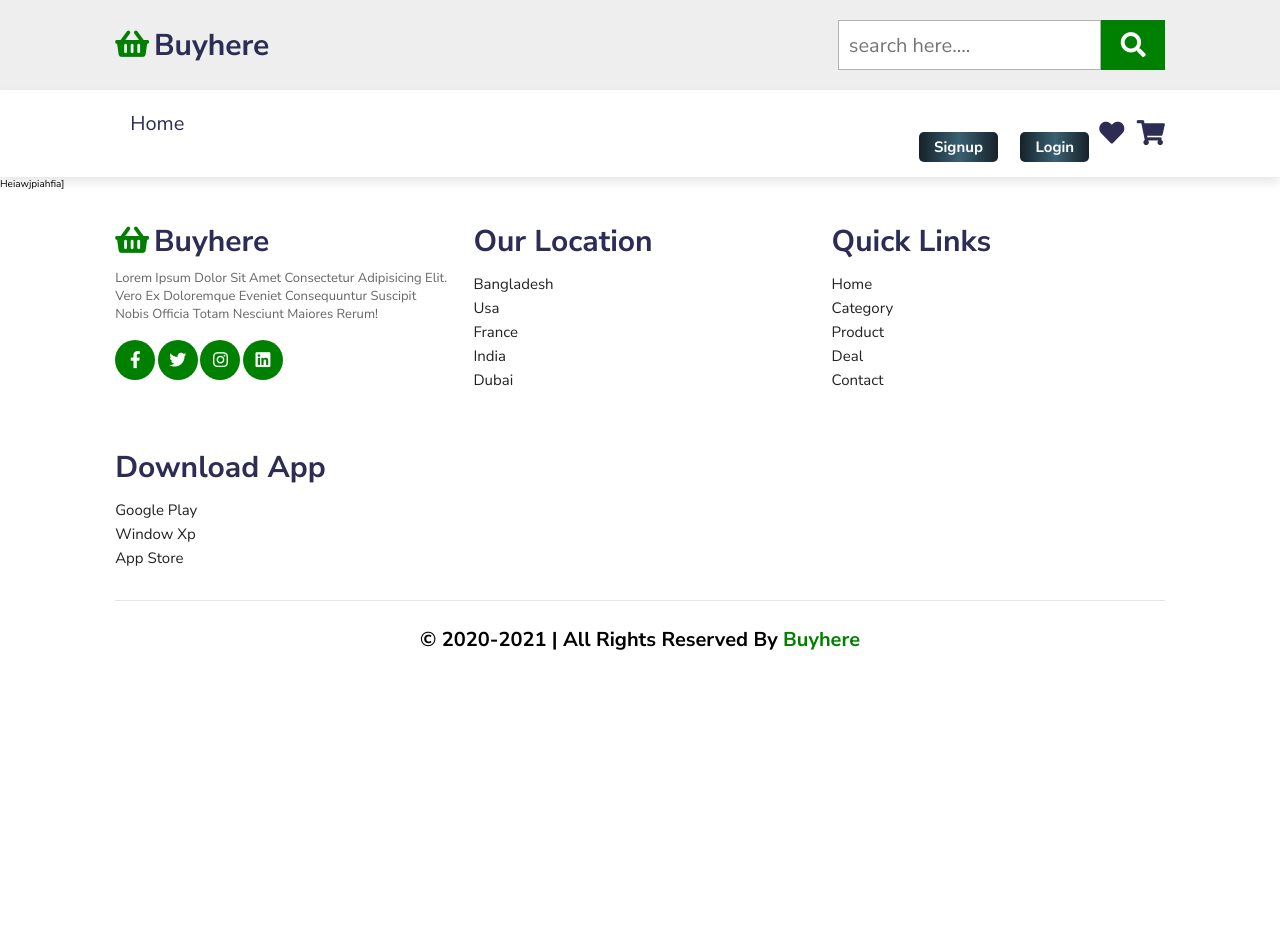
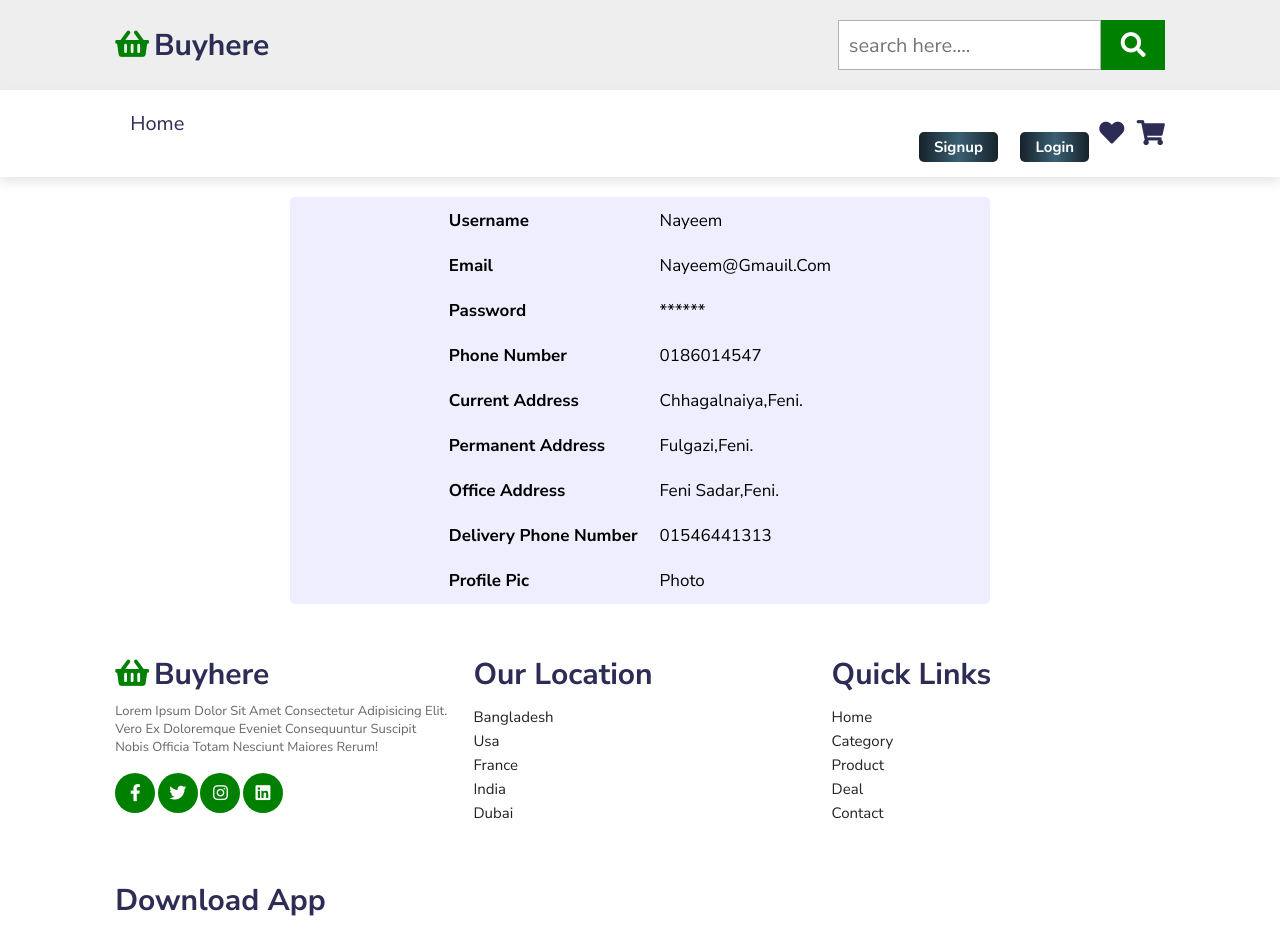
Before and after one commit to Nayeem345/buyhere, a PHP site: page /pages/profile.php in a window 1280 px wide. Shown: the top 934 px of the page. Before the commit the page ends 650 px from the top, so only its background shows below. Run offline with PHP 8.4, Linux system fonts and the light colour scheme; data that the repository does not hold is empty.

Commit message:
Profile page updated

```diff
--- a/css/style.css
+++ b/css/style.css
@@ -153,10 +153,7 @@
     color: #fff;
     font-size: 1.5rem;
 }
-/* .header-2 .navbar .menubtn .btnl:hover{
-    background-color: var(--green);
-    color: #fff;
-} */
+
 .header-2 .navbar a:hover{
     background-color: var(--green);
     color: #fff;
@@ -738,3 +735,31 @@
 }
 
 /* profile */
+.cust_profile{
+    display: flex;
+    align-items: center;
+     justify-content: center;
+    font-size: 1.7rem;
+
+
+
+
+}
+.cust_details{
+    display: flex;
+    align-items: center;
+    text-align: left;
+    justify-content: center;
+    background: #eef;
+    width: 70rem;
+    border-radius: .5rem;
+
+}
+.cust_details tr th, td{
+    padding: 1rem;
+}
+/* .cust_details tr th{
+    background: #eee;
+    /* outline: none; */
+
+} */
--- a/pages/header.php
+++ b/pages/header.php
@@ -102,7 +102,7 @@
     <div class="profilemenu">
         <div class="profile">
             <ul>
-                <li><a href="profile.php" > <span class="fa fa-user"></span> See Profile</a></li>
+                <li><a href="pages/profile.php" > <span class="fa fa-user"></span> See Profile</a></li>
                 <li><a href="" > <span class="fab fa-jedi-order"></span> See Orders</a></li>
                 <li><a href=""> <span class="fas fa-sign-out-alt"  aria-hidden="true"></span> logout</a></li>
             </ul>
--- a/pages/profile.php
+++ b/pages/profile.php
@@ -20,7 +20,41 @@
 <?php
     include 'header.php';
 ?>
-heiawjpiahfia]
+<!-- Profile Section -->
+<section class="cust_profile">
+
+    <table class="cust_details">
+        <tr class="th-heading">
+        <th>Username</th>   <td>Nayeem</td>
+        </tr>
+        <tr class="th-heading">
+            <th>Email</th>  <td>nayeem@gmauil.com</td>
+        </tr>
+        <tr class="th-heading">
+            <th>Password</th>  <td>******</td>
+        </tr>
+        <tr class="th-heading">
+            <th>Phone Number</th>  <td>0186014547</td>
+
+        </tr>
+        <tr class="th-heading">
+        <th>Current Address</th>  <td>Chhagalnaiya,Feni.</td>
+        </tr>
+        <tr class="th-heading">
+         <th>Permanent Address</th> <td>Fulgazi,Feni.</td>
+        </tr>
+        <tr class="th-heading">
+            <th>Office Address</th> <td>Feni Sadar,Feni.</td>
+        </tr>
+        <tr class="th-heading">
+            <th>Delivery Phone Number</th>  <td>01546441313</td>
+        </tr>
+        <tr class="th-heading">
+            <th>Profile Pic</th> <td>Photo</td>
+        </tr>
+
+    </table>
+</section>
 <!-- Footer Section -->
 <?php
     include 'footer.php';
```
